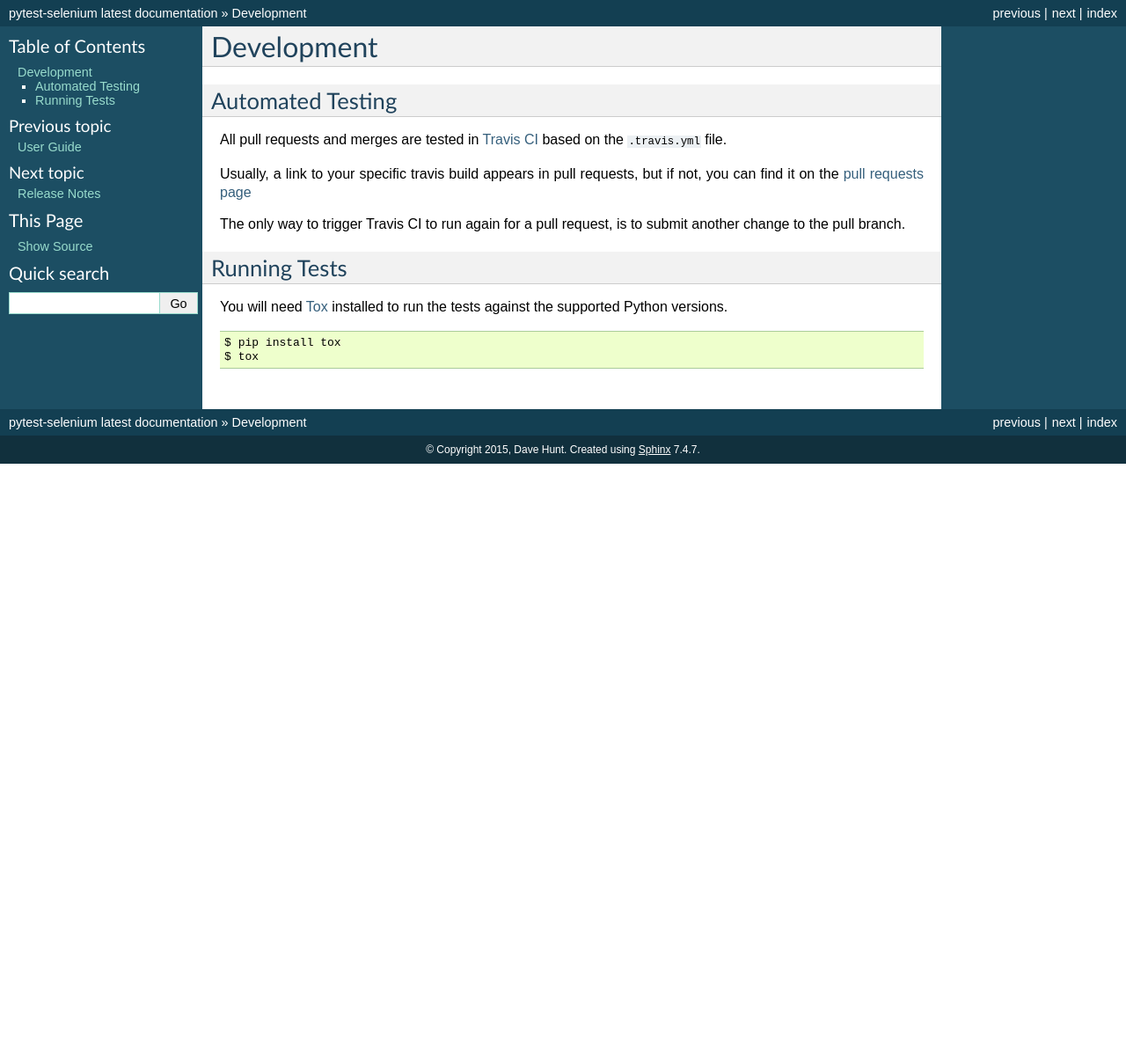
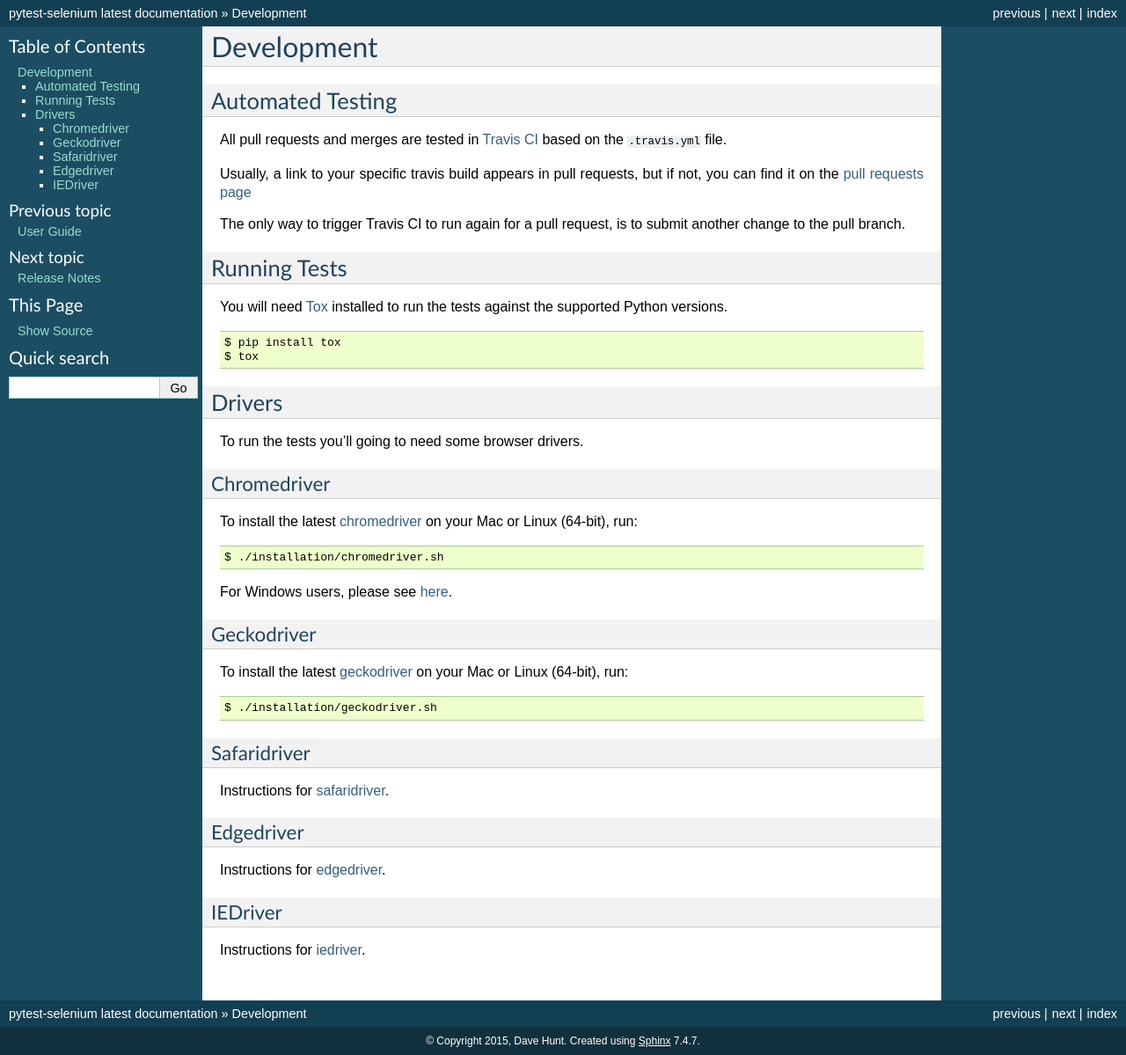
Before and after one commit to pytest-dev/pytest-selenium, a Sphinx documentation site: the page built from docs/development.rst, in a window 1280 px wide. Shown: the whole page at 88% size. Built offline with Sphinx 7.4.7, drawn with Linux system fonts in a browser that asks for light colours; before the commit the page ends 900 px from its top, so only the background shows below that.

```diff
--- a/docs/development.rst
+++ b/docs/development.rst
@@ -24,3 +24,39 @@
 
   $ pip install tox
   $ tox
+
+Drivers
+-------
+To run the tests you'll going to need some browser drivers.
+
+Chromedriver
+~~~~~~~~~~~~
+To install the latest `chromedriver <https://sites.google.com/a/chromium.org/chromedriver/>`_
+on your Mac or Linux (64-bit), run:
+
+.. code-block:: bash
+
+  $ ./installation/chromedriver.sh
+
+For Windows users, please see `here <https://sites.google.com/a/chromium.org/chromedriver/getting-started>`_.
+
+Geckodriver
+~~~~~~~~~~~
+To install the latest `geckodriver <https://firefox-source-docs.mozilla.org/testing/geckodriver/>`_
+on your Mac or Linux (64-bit), run:
+
+.. code-block:: bash
+
+  $ ./installation/geckodriver.sh
+
+Safaridriver
+~~~~~~~~~~~~
+Instructions for `safaridriver <https://developer.apple.com/documentation/webkit/testing_with_webdriver_in_safari?language=objc>`_.
+
+Edgedriver
+~~~~~~~~~~
+Instructions for `edgedriver <https://developer.microsoft.com/en-us/microsoft-edge/tools/webdriver/#downloads>`_.
+
+IEDriver
+~~~~~~~~
+Instructions for `iedriver <https://github.com/SeleniumHQ/selenium/wiki/InternetExplorerDriver>`_.
```
Also changed, not shown: .travis.yml, 5 other files.
